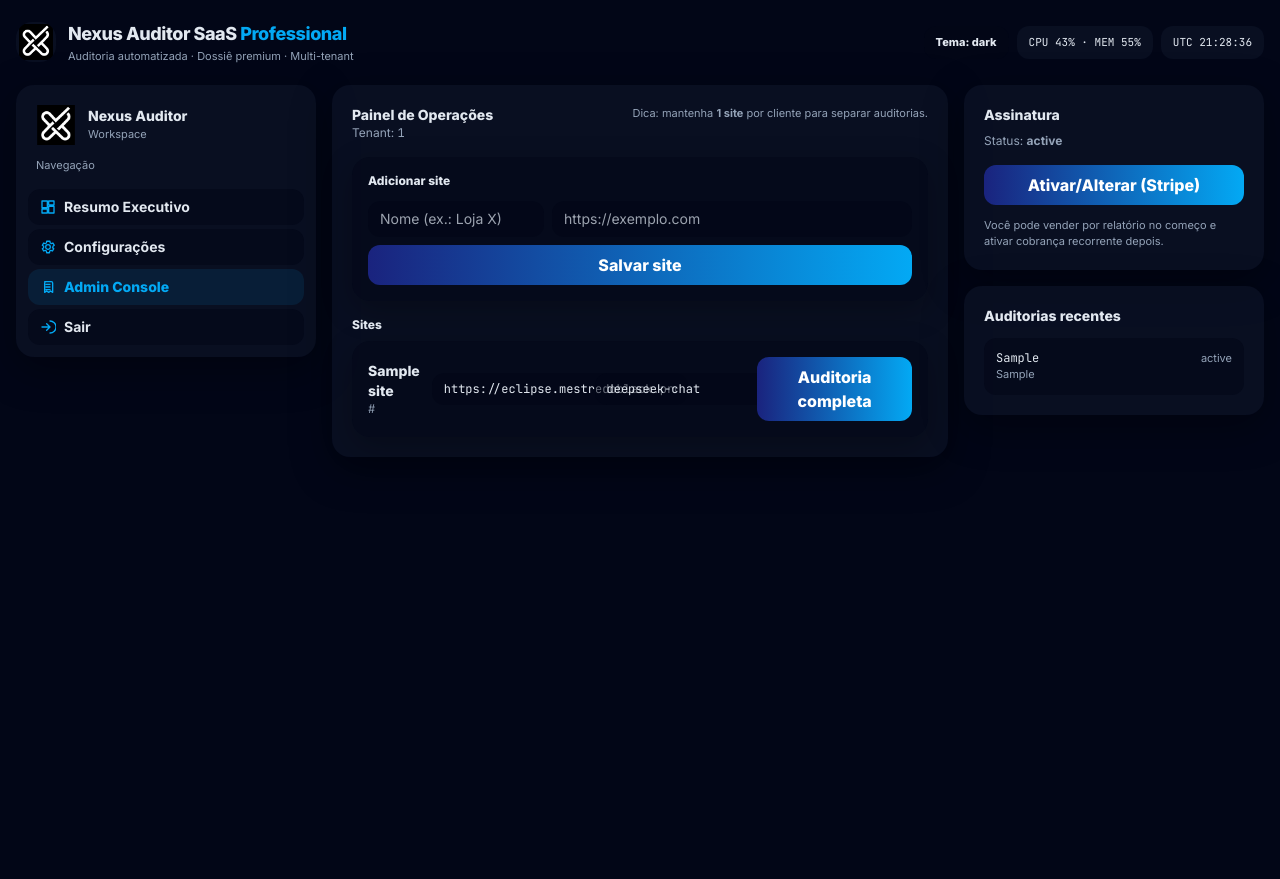
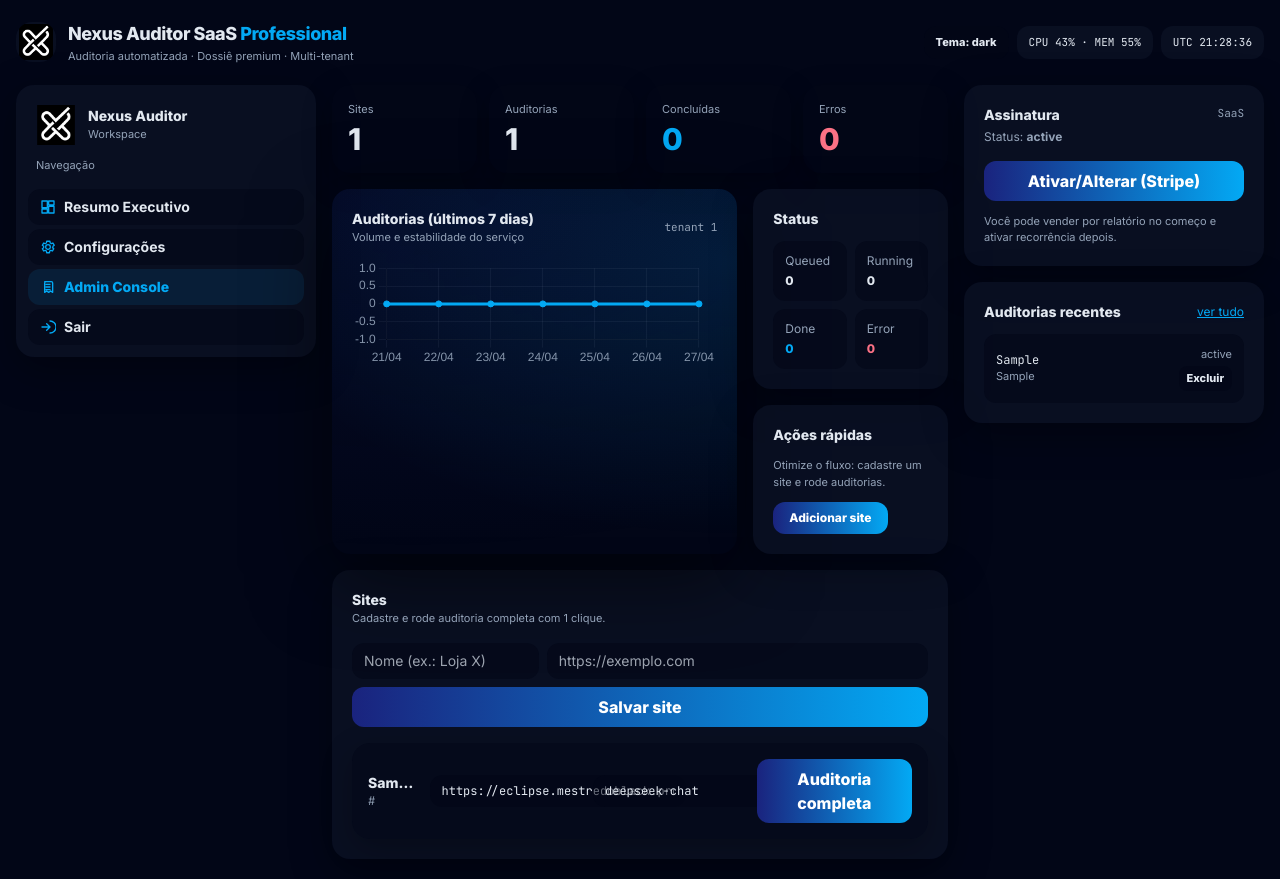
Before and after one commit to AsafeTork/Nexus-Auditor, a Flask app: page / in a window 1280 px wide. Before the commit the page ends 421 px from the top, so only its background shows below. Run offline with Flask 3, Linux system fonts and the light colour scheme; a user stored in the database is signed in; tables that the repository leaves empty hold one stand-in row (values such as "Sample post"); some libraries are stand-ins or nearby versions.

Commit message:
ui: dashboard pro (kpis + chart + widgets)

```diff
--- a/nexus/routes/dashboard.py
+++ b/nexus/routes/dashboard.py
@@ -1,4 +1,6 @@
 from __future__ import annotations
+
+from datetime import datetime, timedelta, timezone
 
 from flask import Blueprint, render_template
 from flask_login import login_required, current_user
@@ -12,6 +14,40 @@
 @login_required
 def home():
     sites = Site.query.filter_by(org_id=current_user.org_id).order_by(Site.created_utc.desc()).limit(20).all()
-    audits = AuditRun.query.filter_by(org_id=current_user.org_id).order_by(AuditRun.created_utc.desc()).limit(20).all()
+    audits = AuditRun.query.filter_by(org_id=current_user.org_id).order_by(AuditRun.created_utc.desc()).limit(50).all()
     sub = Subscription.query.filter_by(org_id=current_user.org_id).first()
-    return render_template("dashboard/home.html", sites=sites, audits=audits, sub=sub)
+
+    # KPIs
+    sites_count = len(sites)
+    total_audits = len(audits)
+    status_counts = {"queued": 0, "running": 0, "done": 0, "error": 0}
+    for a in audits:
+        status_counts[str(a.status or "queued")] = status_counts.get(str(a.status or "queued"), 0) + 1
+
+    # Simple 7-day trend (based on created_utc ISO strings)
+    today = datetime.now(timezone.utc).date()
+    days = [today - timedelta(days=i) for i in range(6, -1, -1)]
+    labels = [d.strftime("%d/%m") for d in days]
+    counts = [0 for _ in days]
+    for a in audits:
+        try:
+            d = datetime.fromisoformat(a.created_utc).date()
+            if d in days:
+                counts[days.index(d)] += 1
+        except Exception:
+            pass
+
+    return render_template(
+        "dashboard/home.html",
+        sites=sites,
+        audits=audits,
+        sub=sub,
+        kpi={
+            "sites": sites_count,
+            "audits": total_audits,
+            "done": status_counts.get("done", 0),
+            "errors": status_counts.get("error", 0),
+        },
+        trend={"labels": labels, "counts": counts},
+        status_counts=status_counts,
+    )
--- a/nexus/templates/dashboard/home.html
+++ b/nexus/templates/dashboard/home.html
@@ -1,37 +1,91 @@
 {% extends "layout.html" %}
 {% block content %}
-<div class="grid grid-cols-1 lg:grid-cols-3 gap-4">
-
-  <!-- Left: Sites + start audit -->
-  <section class="lg:col-span-2 card p-5">
-    <div class="flex items-start justify-between gap-3">
-      <div>
-        <div class="text-sm font-extrabold">Painel de Operações</div>
-        <div class="text-xs text-muted">Tenant: <span class="mono">{{ current_user.org_id }}</span></div>
+<div class="grid grid-cols-1 lg:grid-cols-12 gap-4">
+  <!-- Main -->
+  <section class="lg:col-span-8 space-y-4">
+    <!-- KPI cards -->
+    <div class="grid grid-cols-2 md:grid-cols-4 gap-3">
+      <div class="card2 p-4">
+        <div class="text-[11px] text-muted">Sites</div>
+        <div class="mt-1 text-3xl font-extrabold">{{ kpi.sites }}</div>
       </div>
-      <div class="hidden md:block text-[11px] text-muted">
-        Dica: mantenha <span class="font-bold">1 site</span> por cliente para separar auditorias.
+      <div class="card2 p-4">
+        <div class="text-[11px] text-muted">Auditorias</div>
+        <div class="mt-1 text-3xl font-extrabold">{{ kpi.audits }}</div>
+      </div>
+      <div class="card2 p-4">
+        <div class="text-[11px] text-muted">Concluídas</div>
+        <div class="mt-1 text-3xl font-extrabold text-brand-2">{{ kpi.done }}</div>
+      </div>
+      <div class="card2 p-4">
+        <div class="text-[11px] text-muted">Erros</div>
+        <div class="mt-1 text-3xl font-extrabold" style="color:#fb7185">{{ kpi.errors }}</div>
       </div>
     </div>
 
-    <div class="mt-4 card2 p-4">
-      <div class="text-xs font-extrabold">Adicionar site</div>
-      <form class="mt-3 grid grid-cols-1 md:grid-cols-3 gap-2" method="post" action="{{ url_for('audit.create_site') }}">
+    <!-- Trend + right mini widgets -->
+    <div class="grid grid-cols-1 md:grid-cols-12 gap-4">
+      <div class="md:col-span-8 letterhead p-5">
+        <div class="flex items-center justify-between">
+          <div>
+            <div class="text-sm font-extrabold">Auditorias (últimos 7 dias)</div>
+            <div class="text-[11px] text-muted">Volume e estabilidade do serviço</div>
+          </div>
+          <div class="text-[11px] text-muted mono">tenant {{ current_user.org_id }}</div>
+        </div>
+        <div class="mt-3">
+          <canvas id="trendChart" height="110"></canvas>
+        </div>
+      </div>
+
+      <div class="md:col-span-4 space-y-4">
+        <div class="card p-5">
+          <div class="text-sm font-extrabold">Status</div>
+          <div class="mt-3 grid grid-cols-2 gap-2 text-xs">
+            <div class="bg-surface2 rounded-xl p-3">
+              <div class="text-muted">Queued</div><div class="mt-1 font-extrabold">{{ status_counts.queued }}</div>
+            </div>
+            <div class="bg-surface2 rounded-xl p-3">
+              <div class="text-muted">Running</div><div class="mt-1 font-extrabold">{{ status_counts.running }}</div>
+            </div>
+            <div class="bg-surface2 rounded-xl p-3">
+              <div class="text-muted">Done</div><div class="mt-1 font-extrabold text-brand-2">{{ status_counts.done }}</div>
+            </div>
+            <div class="bg-surface2 rounded-xl p-3">
+              <div class="text-muted">Error</div><div class="mt-1 font-extrabold" style="color:#fb7185">{{ status_counts.error }}</div>
+            </div>
+          </div>
+        </div>
+
+        <div class="card p-5">
+          <div class="text-sm font-extrabold">Ações rápidas</div>
+          <div class="mt-3 text-[11px] text-muted">Otimize o fluxo: cadastre um site e rode auditorias.</div>
+          <a href="#addSite" class="mt-3 inline-block btn-primary rounded-xl px-4 py-2 text-xs font-extrabold">Adicionar site</a>
+        </div>
+      </div>
+    </div>
+
+    <!-- Sites -->
+    <div class="card p-5" id="addSite">
+      <div class="flex flex-col md:flex-row md:items-center md:justify-between gap-2">
+        <div>
+          <div class="text-sm font-extrabold">Sites</div>
+          <div class="text-[11px] text-muted">Cadastre e rode auditoria completa com 1 clique.</div>
+        </div>
+      </div>
+      <form class="mt-4 grid grid-cols-1 md:grid-cols-3 gap-2" method="post" action="{{ url_for('audit.create_site') }}">
         <input name="name" placeholder="Nome (ex.: Loja X)" class="input rounded-xl px-3 py-2 text-sm" />
         <input name="base_url" placeholder="https://exemplo.com" class="input md:col-span-2 rounded-xl px-3 py-2 text-sm" />
         <button class="auditStartBtn btn-primary md:col-span-3 rounded-xl px-4 py-2 font-extrabold">Salvar site</button>
       </form>
-    </div>
 
-    <div class="mt-4">
-      <div class="text-xs font-extrabold">Sites</div>
-      <div class="mt-2 space-y-2">
+      <div class="mt-4 space-y-2">
         {% for s in sites %}
           <div class="card2 p-4">
             <div class="flex flex-col md:flex-row md:items-center md:justify-between gap-3">
-              <div>
-                <div class="font-extrabold text-sm">{{ s.name }}</div>
-                <div class="mono text-xs text-muted">{{ s.base_url }}</div>
+              <div class="min-w-0">
+                <div class="font-extrabold text-sm truncate">{{ s.name }}</div>
+                <div class="mono text-xs text-muted truncate">{{ s.base_url }}</div>
               </div>
               <form method="post" action="{{ url_for('audit.start_audit') }}" class="grid grid-cols-1 md:grid-cols-3 gap-2 items-center w-full md:w-auto">
                 <input type="hidden" name="site_id" value="{{ s.id }}"/>
@@ -50,35 +104,50 @@
     </div>
   </section>
 
-  <!-- Right: Billing + recent -->
-  <aside class="lg:col-span-1 space-y-4">
+  <!-- Right column -->
+  <aside class="lg:col-span-4 space-y-4">
     <section class="card p-5">
-      <div class="text-sm font-extrabold">Assinatura</div>
-      <div class="mt-2 text-xs text-muted">Status: <span class="font-bold">{{ sub.status if sub else "inactive" }}</span></div>
+      <div class="flex items-start justify-between gap-3">
+        <div>
+          <div class="text-sm font-extrabold">Assinatura</div>
+          <div class="mt-1 text-xs text-muted">Status: <span class="font-bold">{{ sub.status if sub else "inactive" }}</span></div>
+        </div>
+        <div class="text-[11px] text-muted mono">SaaS</div>
+      </div>
       {% if request.args.get('billing') == 'required' %}
-      <div class="mt-3 text-xs p-3 rounded-xl bg-brand-weak text-brand-2">
+        <div class="mt-3 text-xs p-3 rounded-xl bg-brand-weak text-brand-2">
           Para rodar auditoria completa, ative a assinatura (ou use trial).
         </div>
       {% endif %}
       <form class="mt-4" method="post" action="{{ url_for('billing.create_checkout') }}">
         <button class="btn-primary w-full rounded-xl px-4 py-2 font-extrabold">Ativar/Alterar (Stripe)</button>
       </form>
-      <div class="mt-3 text-[11px] text-muted">
-        Você pode vender por relatório no começo e ativar cobrança recorrente depois.
-      </div>
+      <div class="mt-3 text-[11px] text-muted">Você pode vender por relatório no começo e ativar recorrência depois.</div>
     </section>
 
     <section class="card p-5">
-      <div class="text-sm font-extrabold">Auditorias recentes</div>
+      <div class="flex items-center justify-between">
+        <div class="text-sm font-extrabold">Auditorias recentes</div>
+        <a class="text-xs text-brand-2 underline" href="{{ url_for('admin.admin_audits') if current_user.is_admin else url_for('dashboard.home') }}">ver tudo</a>
+      </div>
       <div class="mt-3 space-y-2">
-        {% for a in audits %}
-          <a href="{{ url_for('audit.view_audit', audit_id=a.id) }}" class="block rounded-xl bg-surface2 p-3 hover:bg-surface">
-            <div class="flex items-center justify-between">
-              <div class="mono text-xs">{{ a.target_domain }}</div>
-              <div class="text-[11px] text-muted">{{ a.status }}</div>
+        {% for a in audits[:10] %}
+          <div class="bg-surface2 rounded-xl p-3">
+            <div class="flex items-center justify-between gap-3">
+              <a href="{{ url_for('audit.view_audit', audit_id=a.id) }}" class="min-w-0 hover:opacity-90">
+                <div class="mono text-xs truncate">{{ a.target_domain or a.id }}</div>
+                <div class="text-[11px] text-muted truncate">{{ a.created_utc }}</div>
+              </a>
+              <div class="text-right shrink-0">
+                <div class="text-[11px] text-muted">{{ a.status }}</div>
+                {% if current_user.is_admin %}
+                  <form method="post" action="{{ url_for('admin.admin_audit_delete', audit_id=a.id) }}" onsubmit="return confirm('Excluir esta auditoria?');">
+                    <button class="mt-1 btn-secondary rounded-lg px-2 py-1 text-[11px] font-extrabold">Excluir</button>
+                  </form>
+                {% endif %}
+              </div>
             </div>
-            <div class="text-[11px] text-muted">{{ a.created_utc }}</div>
-          </a>
+          </div>
         {% else %}
           <div class="text-xs text-muted">Nenhuma auditoria ainda.</div>
         {% endfor %}
@@ -103,5 +172,36 @@
       if(span) span.innerHTML = spinnerSvg() + "Iniciando...";
     });
   });
+
+  // Trend chart (Chart.js)
+  (function(){
+    const labels = {{ trend.labels | tojson }};
+    const data = {{ trend.counts | tojson }};
+    const canvas = document.getElementById("trendChart");
+    if(!canvas) return;
+    const ctx = canvas.getContext("2d");
+    // Load Chart.js on demand
+    const s = document.createElement("script");
+    s.src = "https://cdn.jsdelivr.net/npm/chart.js@4.4.1/dist/chart.umd.min.js";
+    s.onload = () => {
+      const gradient = ctx.createLinearGradient(0, 0, 0, 220);
+      gradient.addColorStop(0, "rgba(3,169,244,0.55)");
+      gradient.addColorStop(1, "rgba(26,35,126,0.05)");
+      new Chart(ctx, {
+        type: "line",
+        data: { labels, datasets: [{ label: "Auditorias", data, fill: true, tension: 0.35, borderColor: "#03A9F4", backgroundColor: gradient, pointRadius: 3, pointBackgroundColor: "#03A9F4" }]},
+        options: {
+          responsive: true,
+          maintainAspectRatio: false,
+          plugins: { legend: { display: false } },
+          scales: {
+            x: { ticks: { color: "rgba(148,163,184,.9)" }, grid: { color: "rgba(148,163,184,.08)" } },
+            y: { ticks: { color: "rgba(148,163,184,.9)" }, grid: { color: "rgba(148,163,184,.08)" } },
+          }
+        }
+      });
+    };
+    document.head.appendChild(s);
+  })();
 </script>
 {% endblock %}
```
